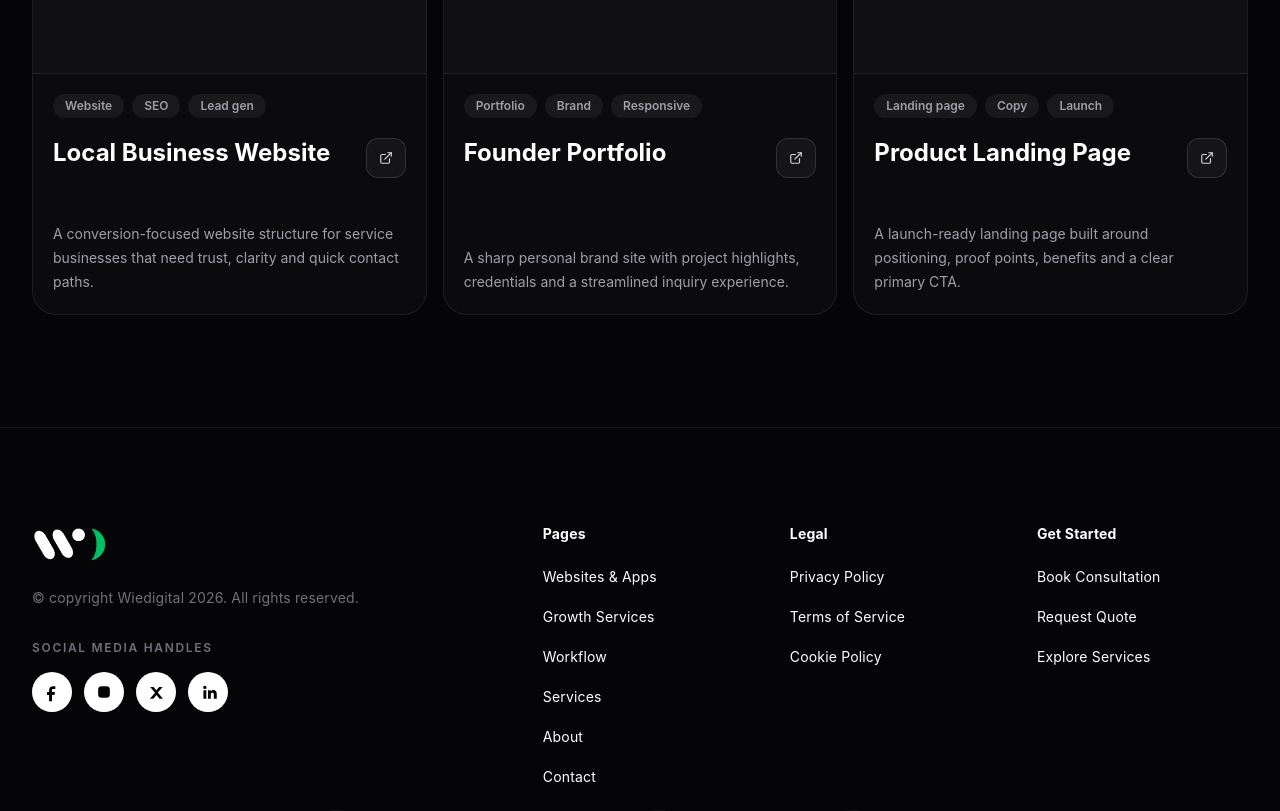
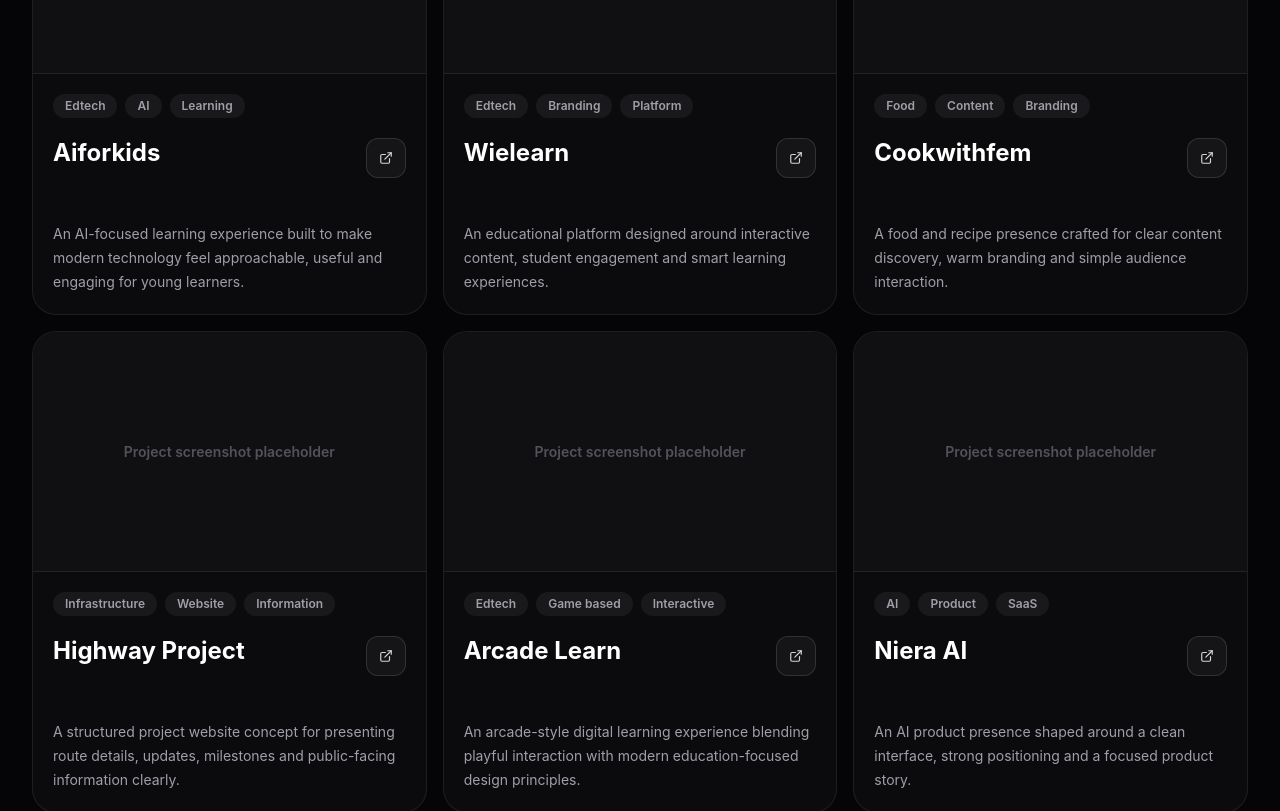
Before and after one commit to VickyKumarOfficial/wiedigital, a React (Vite) app: page /students in a window 1280 px wide. Shown: the part 1180-1991 px from the top of the page. Built offline with nearby package versions, Linux system fonts and the light colour scheme.

Commit message:
Projects added

```diff
--- a/src/pages/WebsitesPage.tsx
+++ b/src/pages/WebsitesPage.tsx
@@ -33,25 +33,53 @@ const websiteHighlights = [
 
 const websiteProjects = [
   {
-    title: 'Local Business Website',
-    description: 'A conversion-focused website structure for service businesses that need trust, clarity and quick contact paths.',
+    title: 'Aiforkids',
+    description: 'An AI-focused learning experience built to make modern technology feel approachable, useful and engaging for young learners.',
     href: '#',
     imageSrc: '',
-    tags: ['Website', 'SEO', 'Lead gen'],
+    tags: ['Edtech', 'AI', 'Learning'],
   },
   {
-    title: 'Founder Portfolio',
-    description: 'A sharp personal brand site with project highlights, credentials and a streamlined inquiry experience.',
+    title: 'Wielearn',
+    description: 'An educational platform designed around interactive content, student engagement and smart learning experiences.',
     href: '#',
     imageSrc: '',
-    tags: ['Portfolio', 'Brand', 'Responsive'],
+    tags: ['Edtech', 'Branding', 'Platform'],
   },
   {
-    title: 'Product Landing Page',
-    description: 'A launch-ready landing page built around positioning, proof points, benefits and a clear primary CTA.',
+    title: 'Cookwithfem',
+    description: 'A food and recipe presence crafted for clear content discovery, warm branding and simple audience interaction.',
     href: '#',
     imageSrc: '',
-    tags: ['Landing page', 'Copy', 'Launch'],
+    tags: ['Food', 'Content', 'Branding'],
+  },
+  {
+    title: 'Highway Project',
+    description: 'A structured project website concept for presenting route details, updates, milestones and public-facing information clearly.',
+    href: '#',
+    imageSrc: '',
+    tags: ['Infrastructure', 'Website', 'Information'],
+  },
+  {
+    title: 'Arcade Learn',
+    description: 'An arcade-style digital learning experience blending playful interaction with modern education-focused design principles.',
+    href: '#',
+    imageSrc: '',
+    tags: ['Edtech', 'Game based', 'Interactive'],
+  },
+  {
+    title: 'Niera AI',
+    description: 'An AI product presence shaped around a clean interface, strong positioning and a focused product story.',
+    href: '#',
+    imageSrc: '',
+    tags: ['AI', 'Product', 'SaaS'],
+  },
+  {
+    title: 'APS RKP',
+    description: 'A school-focused website experience for presenting academics, updates, admissions and institutional identity.',
+    href: '#',
+    imageSrc: '',
+    tags: ['School', 'Website', 'Institution'],
   },
 ]
 
@@ -93,9 +121,6 @@ export default function WebsitesPage() {
               Website work shaped for real business outcomes.
             </h2>
           </div>
-          <Link className="w-fit rounded-full border border-white/[0.1] px-5 py-2 text-sm font-bold text-white transition hover:bg-white/[0.08]" to="/contact">
-            Start yours
-          </Link>
         </div>
 
         <div className="grid gap-4 md:grid-cols-2 lg:grid-cols-3">
```
